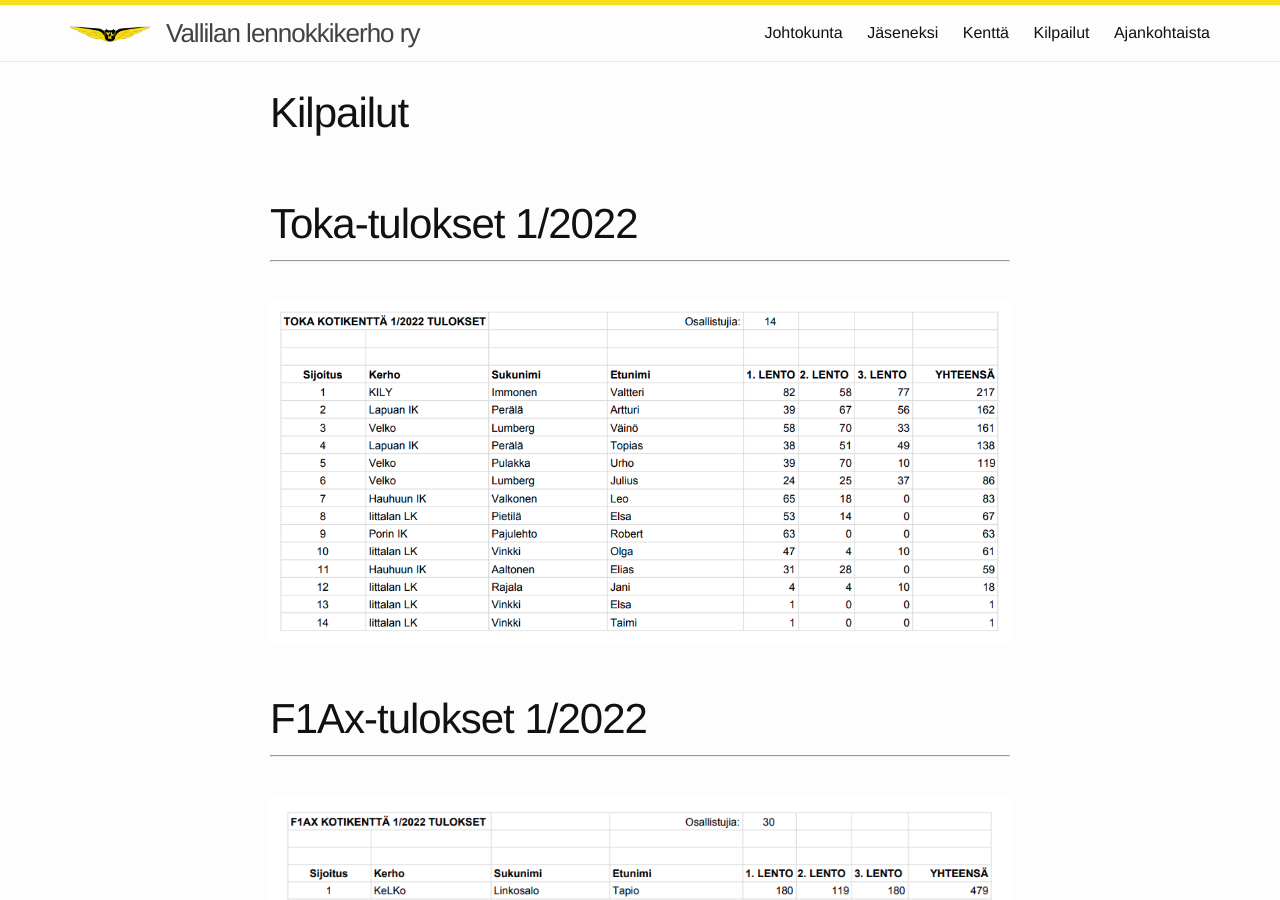
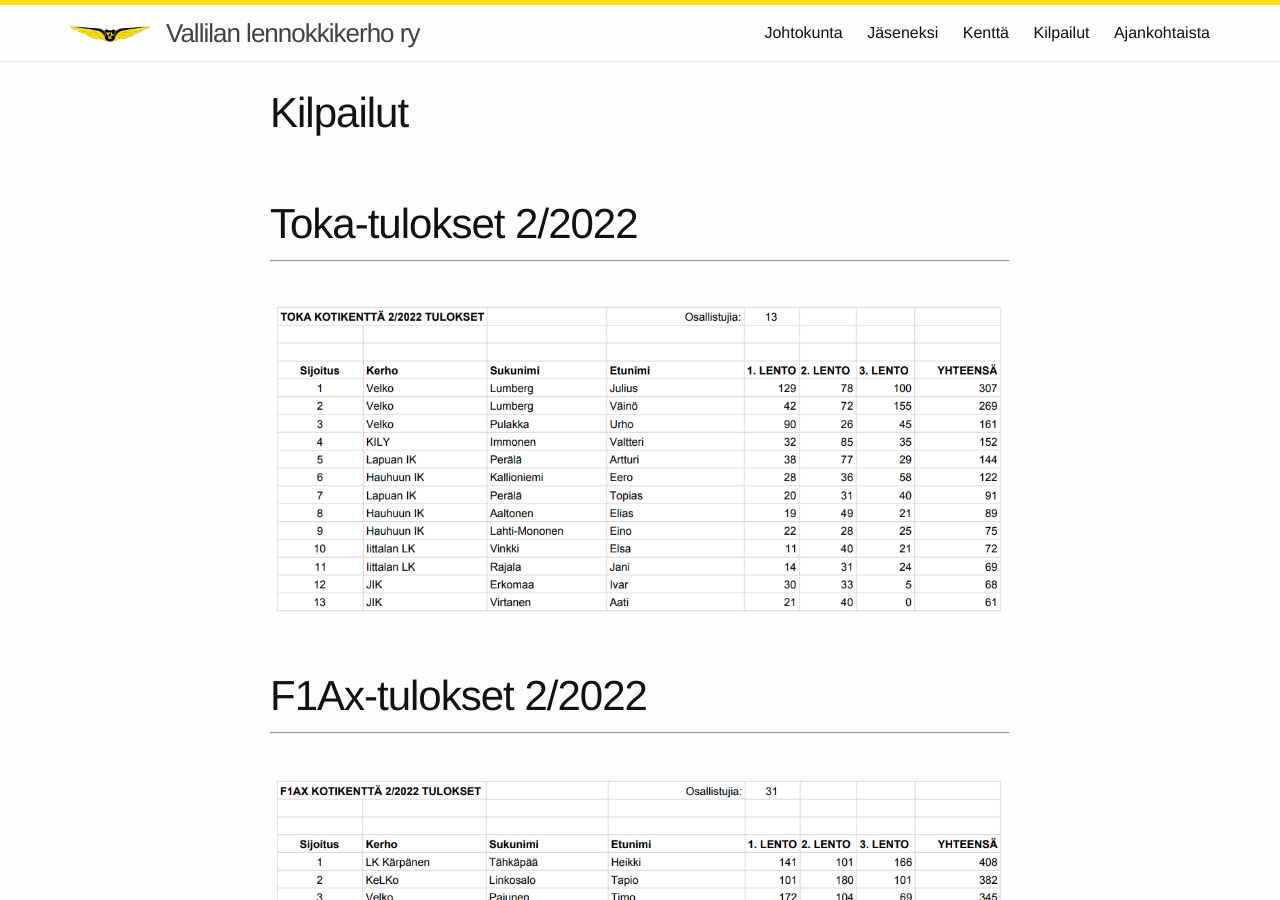
Before and after one commit to vallilanlennokkikerho/vallilanlennokkikerho.github.io, a Jekyll site: the page built from kilpailut.md, in a window 1280 px wide and 900 px high. Built offline with Jekyll 4.4.1, drawn with Linux system fonts in a browser that asks for light colours.

Commit message:
Update Kilpailut and Kenttä page

```diff
--- a/kenttä.html
+++ b/kenttä.html
@@ -14,7 +14,7 @@ keywords: Vallilan lennokkikerho, vallilan lennokkikerho, Valkka, valkka, Lennok
 
   <p><b>HUOMIO!</b> Kentän vastapäisen metsän takana sijaitsee hevostalli, jossa voi aiheutua vaaratilanne hevosten pillastuessa. Lennättämistä on tämän johdosta ehdottomasti vältettävä vastapäisen metsän sekä sen taikaisten alueiden päällä. Erityistä varovaisuutta vaativat etenkin isot polttomoottorilennokit, joista aiheutuu kovaa melua. Viereisillä pelloilla ja metsän rajassa myös ratsatetaan ajoittain ja hevosten läsnäoloon tulee tällöin kiinnittää erityistä huomiota muillakin alueilla. Jos hevosia on näköpiirissä, näiden pällä ei missään tilanteessa saa lennättää ja isoilla lennokeilla lennättämistä on vältettävä kokonaan. Katso kuva alta!.</p>
 
-  <img src="/images/kentta.png" width="600px" style="margin-bottom: 15px"/>
-  <img src="/images/Lentokielto.jpg" width="600px"/>
+  <img src="/images/kentta.png" width="100%" style="margin-bottom: 15px"/>
+  <img src="/images/Lentokielto.jpg" width="100%"/>
 
 </div>
--- a/kilpailut.md
+++ b/kilpailut.md
@@ -5,6 +5,21 @@ permalink: /kilpailut/
 description: Vallilan lennokkikerho ry eli Valkka on vuonna 1937 perustettu lennokkikerho, jonka laajassa jäsenistössä on lähes kaikki lennokkiluokat edustettuina.
 keywords: Vallilan lennokkikerho, vallilan lennokkikerho, Valkka, valkka, Vallilan, vallilan, Lennokkikerho, lennokkikerho, lennokki, lennätys, toka
 ---
+
+<br/>
+# Toka-tulokset 2/2022
+----------------
+<br/>
+
+<img src="/images/TOKA_2-2022.png" width="100%" />
+
+<br/>
+
+# F1Ax-tulokset 2/2022
+----------------
+<br/>
+
+<img src="/images/F1AX_2-2022.png" width="100%" />
 
 <br/>
 
```
Also changed, not shown: images/F1AX_2-2022.png (added), images/TOKA_2-2022.png (added).
